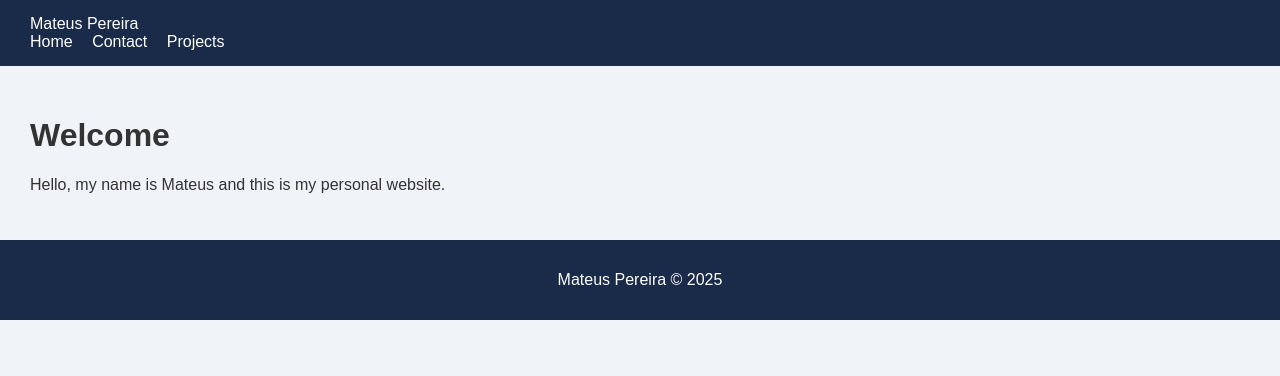
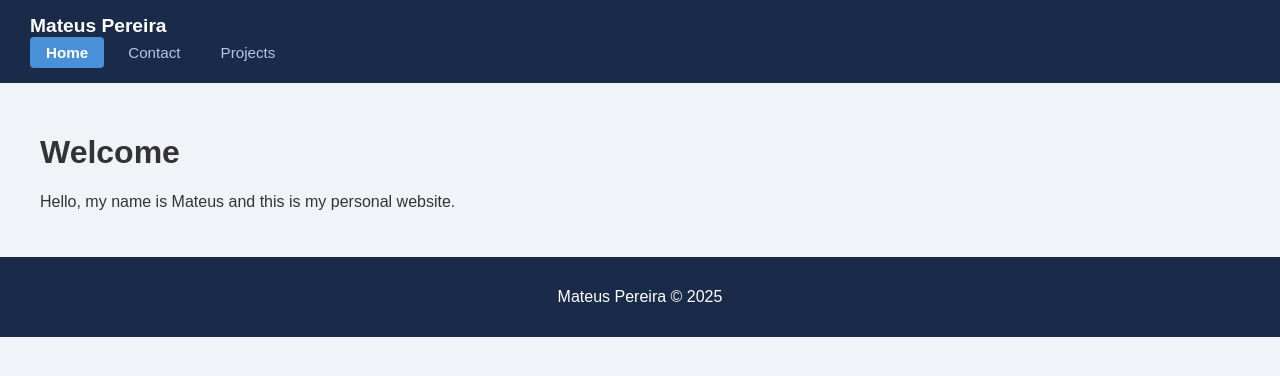
Before and after one commit to mfvp/jhu_software_concepts, a Flask app: page / in a window 1280 px wide. Shown: the top 376 px of the page. Run offline with Flask 3, Linux system fonts and the light colour scheme.

Commit message:
style the active tab and improve navbar css

```diff
--- a/module_1/app/static/css/style.css
+++ b/module_1/app/static/css/style.css
@@ -10,12 +10,39 @@ header {
     background-color: #1a2b4a;
     color: white;
     padding: 15px 30px;
+    display: flex;
+    justify-content: space-between;
+    align-items: center;
 }
 
-header a {
+header span {
+    font-size: 1.2rem;
+    font-weight: bold;
     color: white;
+}
+
+nav {
+    display: flex;
+    gap: 8px;
+}
+
+.nav-link {
     text-decoration: none;
-    margin-right: 15px;
+    color: #b0c8e8;
+    padding: 7px 16px;
+    border-radius: 4px;
+    font-size: 0.95rem;
+}
+
+.nav-link:hover {
+    background-color: #2d4a7a;
+    color: white;
+}
+
+.nav-link.active {
+    background-color: #4a90d9;
+    color: white;
+    font-weight: bold;
 }
 
 footer {
@@ -27,4 +54,6 @@ footer {
 
 main {
     padding: 30px;
+    max-width: 1200px;
+    margin: 0 auto;
 }
```
